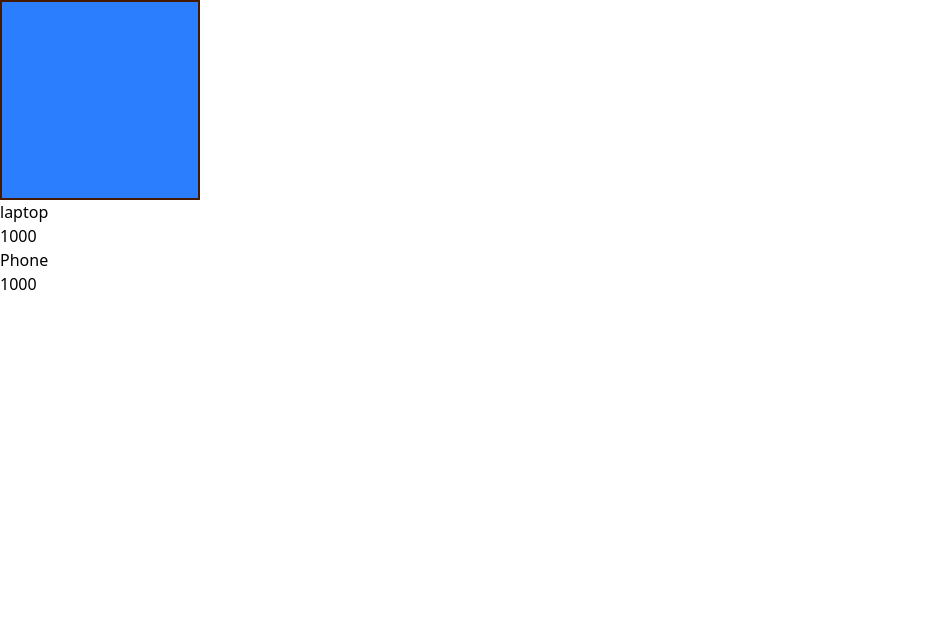
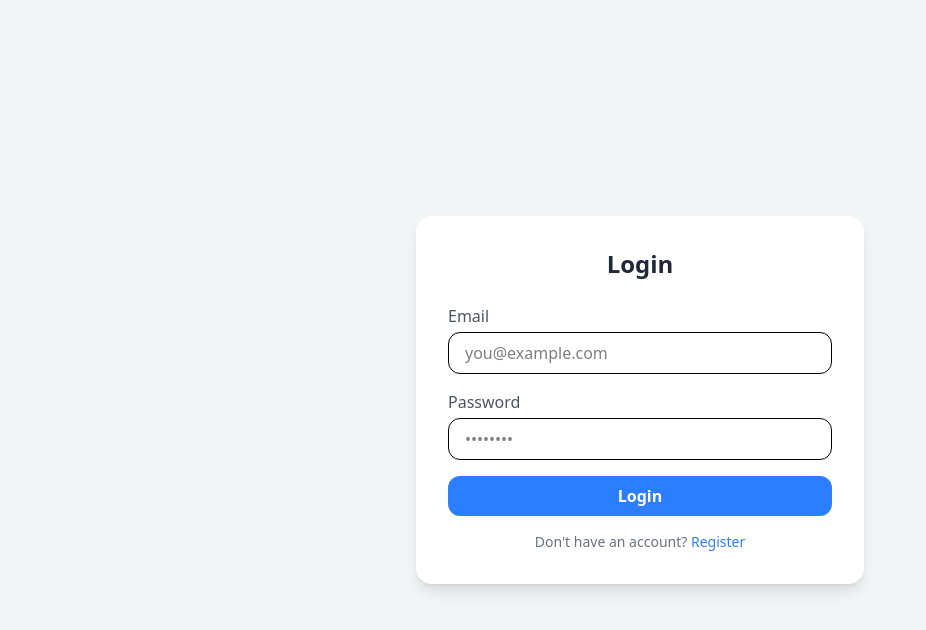
Before and after one commit to sumudusan/web-project-01-frontend, a React (Vite) app: page /login in a window 1280 px wide. Shown: the top 630 px of the page, without its empty margins (0-926 px from the left). Built offline with nearby package versions, Linux system fonts and the light colour scheme.

Commit message:
insert login function and create signup page

```diff
--- a/src/App.jsx
+++ b/src/App.jsx
@@ -2,6 +2,7 @@ import React from 'react'
 import HomePage from './Components/home'
 import { BrowserRouter, Routes , Route } from 'react-router'
 import LoginPage from './pages/loginPage'
+import SignInPage from './pages/signInPage'
 
 export default function App(){
 
@@ -10,9 +11,9 @@ export default function App(){
     <BrowserRouter>
      <Routes path="/*">
       <Route path='/login' element={<LoginPage/>}/>
+      <Route path='/signup' element={<SignInPage/>}/>
      </Routes>
     </BrowserRouter>
-    <HomePage/>
   </div>
   )
 }
--- a/src/pages/loginPage.jsx
+++ b/src/pages/loginPage.jsx
@@ -1,8 +1,59 @@
-export default function LoginPage(){
+import React, { useState } from 'react';
 
-    return(
-        <div className="w-[200px] h-[200px] border-2 border-amber-950 bg-blue-500">
+export default function LoginPage (){
+  const [email, setEmail] = useState('');
+  const [password, setPassword] = useState('');
 
-        </div>
-    )
-}
+  const handleLogin = (e) => {
+    e.preventDefault();
+    // 🔐 Handle login logic here
+    console.log('Email:', email);
+    console.log('Password:', password);
+  };
+
+  return (
+    <div className="min-h-screen flex items-center justify-center bg-gray-100">
+      <div className="bg-white p-8 rounded-2xl shadow-lg w-full max-w-md">
+        <h2 className="text-2xl font-bold text-center mb-6 text-gray-800">Login</h2>
+        <form onSubmit={handleLogin} className="space-y-4">
+          <div>
+            <label className="block mb-1 text-gray-600">Email</label>
+            <input
+              type="email"
+              className="w-full px-4 py-2 border rounded-xl focus:outline-none focus:ring-2 focus:ring-blue-400"
+              placeholder="you@example.com"
+              value={email}
+              onChange={(e) => setEmail(e.target.value)}
+              required
+            />
+          </div>
+
+          <div>
+            <label className="block mb-1 text-gray-600">Password</label>
+            <input
+              type="password"
+              className="w-full px-4 py-2 border rounded-xl focus:outline-none focus:ring-2 focus:ring-blue-400"
+              placeholder="••••••••"
+              value={password}
+              onChange={(e) => setPassword(e.target.value)}
+              required
+            />
+          </div>
+
+          <button
+            type="submit"
+            className="w-full bg-blue-500 hover:bg-blue-600 text-white font-semibold py-2 px-4 rounded-xl transition duration-200"
+          >
+            Login
+          </button>
+        </form>
+
+        <p className="mt-4 text-center text-sm text-gray-500">
+          Don't have an account? <a href="#" className="text-blue-500 hover:underline">Register</a>
+        </p>
+      </div>
+    </div>
+  );
+};
+
+;
--- /dev/null
+++ b/src/pages/signInPage.jsx
@@ -0,0 +1,76 @@
+import { useState } from "react";
+
+export default function SignInPage() {
+  const [formData, setFormData] = useState({
+    name: "",
+    email: "",
+    password: "",
+  });
+
+  const handleChange = (e) => {
+    setFormData({
+      ...formData,
+      [e.target.name]: e.target.value,
+    });
+  };
+
+  const handleSignup = (e) => {
+    e.preventDefault();
+    console.log("Signup Data:", formData);
+    // You can send `formData` to your backend API here
+  };
+
+  return (
+    <div className="flex items-center justify-center h-screen bg-gray-100">
+      <form
+        onSubmit={handleSignup}
+        className="bg-white p-8 rounded-xl shadow-md w-full max-w-sm"
+      >
+        <h2 className="text-2xl font-bold mb-6 text-center">Sign Up</h2>
+
+        <div className="mb-4">
+          <label className="block mb-1 font-medium">Name</label>
+          <input
+            type="text"
+            name="name"
+            className="w-full border px-3 py-2 rounded-md focus:outline-none focus:ring-2 focus:ring-blue-500"
+            value={formData.name}
+            onChange={handleChange}
+            required
+          />
+        </div>
+
+        <div className="mb-4">
+          <label className="block mb-1 font-medium">Email</label>
+          <input
+            type="email"
+            name="email"
+            className="w-full border px-3 py-2 rounded-md focus:outline-none focus:ring-2 focus:ring-blue-500"
+            value={formData.email}
+            onChange={handleChange}
+            required
+          />
+        </div>
+
+        <div className="mb-6">
+          <label className="block mb-1 font-medium">Password</label>
+          <input
+            type="password"
+            name="password"
+            className="w-full border px-3 py-2 rounded-md focus:outline-none focus:ring-2 focus:ring-blue-500"
+            value={formData.password}
+            onChange={handleChange}
+            required
+          />
+        </div>
+
+        <button
+          type="submit"
+          className="w-full bg-blue-600 text-white py-2 rounded-md hover:bg-blue-700"
+        >
+          Sign Up
+        </button>
+      </form>
+    </div>
+  );
+}
```
